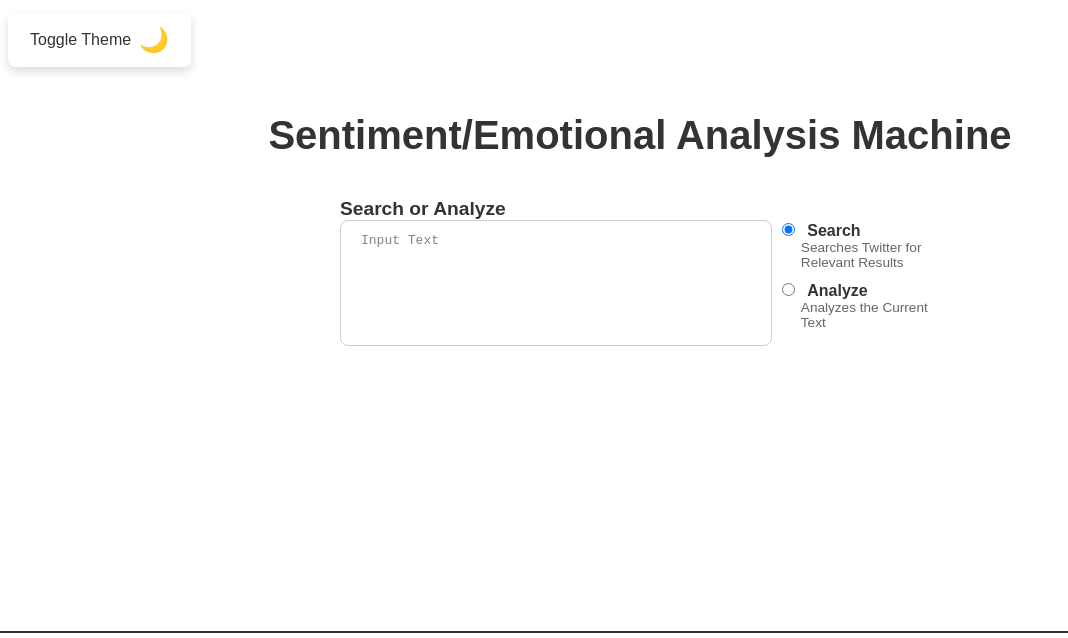
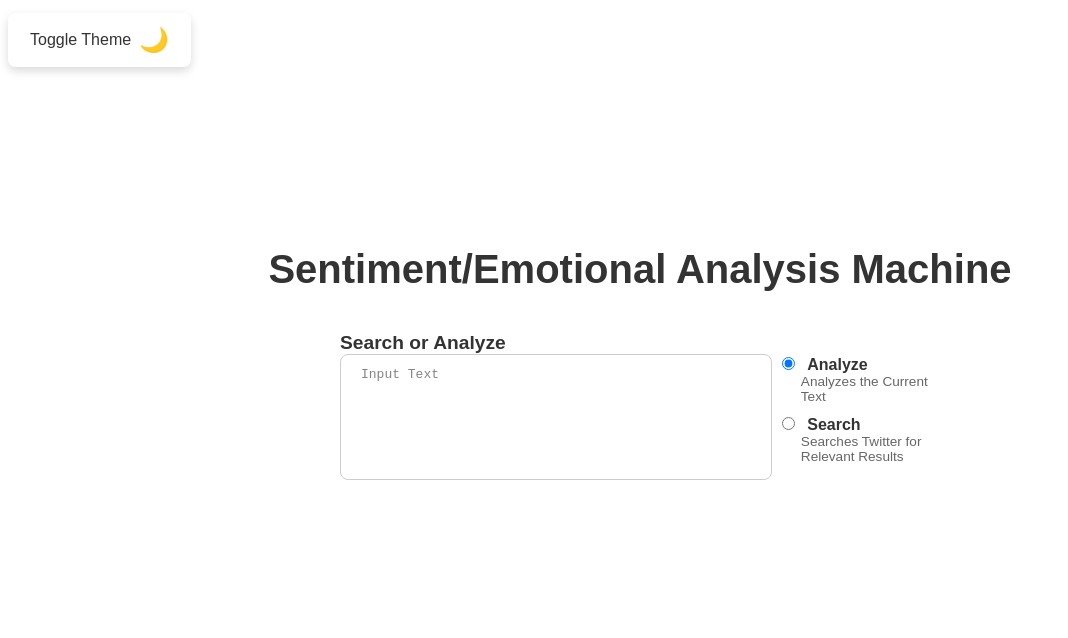
Before and after one commit to andrewbern7/Sentiment-WebApp, a website: page public/index.html in a window 1280 px wide. Shown: the top 638 px of the page, without its empty margins (0-1068 px from the left). Drawn offline with Linux system fonts and the light colour scheme.

Commit message:
Button Swap

```diff
--- a/public/index.html
+++ b/public/index.html
@@ -30,15 +30,17 @@
             <!-- Radio Buttons -->
             <div class="radio-options">
               <label class="radio-label">
-                <input type="radio" name="mode" value="search" checked>
-                <strong>Search</strong><br>
-                <small>Searches Twitter for Relevant Results</small>
+              <input type="radio" name="mode" value="analyze" checked>
+              <strong>Analyze</strong><br>
+              <small>Analyzes the Current Text</small>
               </label>
 
               <label class="radio-label">
-                <input type="radio" name="mode" value="analyze">
-                <strong>Analyze</strong><br>
-                <small>Analyzes the Current Text</small>
+              <input type="radio" name="mode" value="search">
+              <strong>Search</strong><br>
+              <small>Searches Twitter for Relevant Results</small>
+              </label>
+            </div>
               </label>
             </div>
           </div>
```
